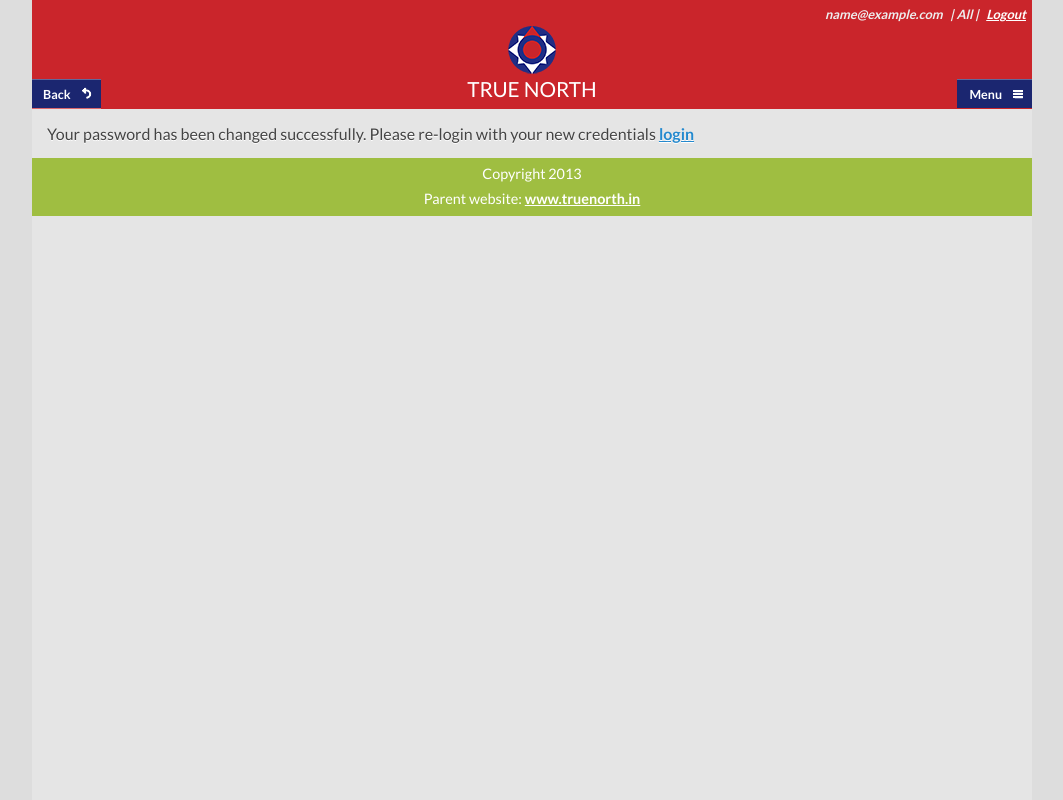
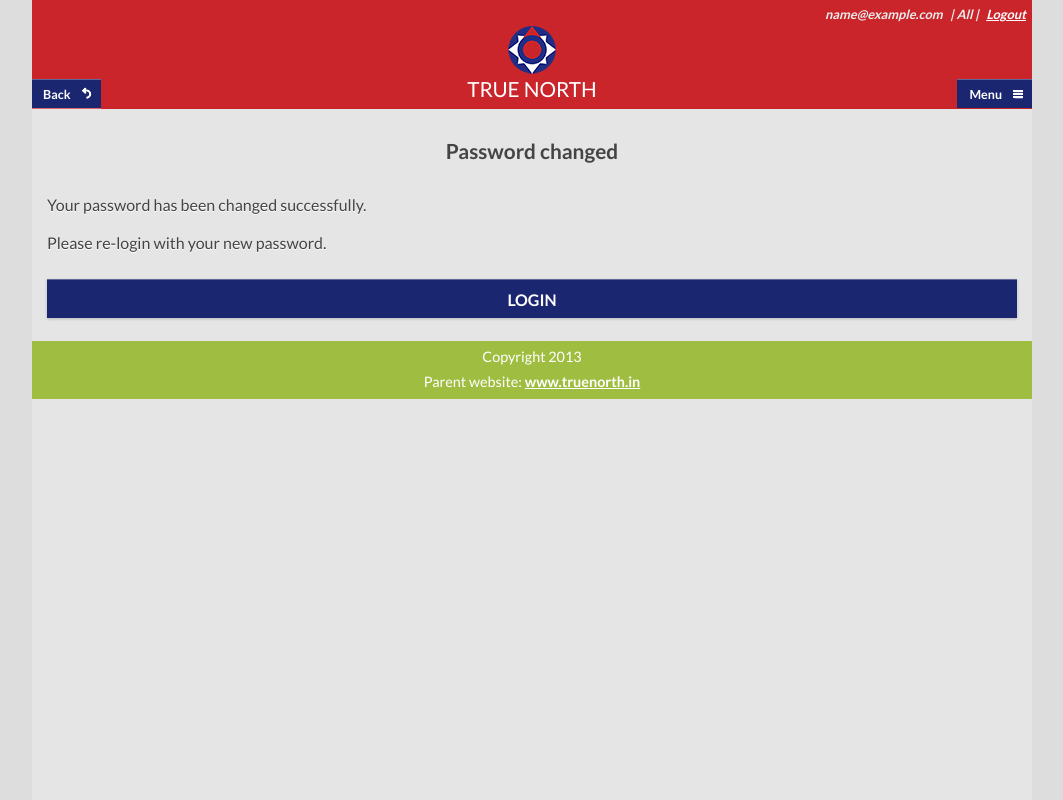
Before and after one commit to batpad/truenorth, a Django app: a page that uses templates/registration/password_change_done.html in a window 1280 px wide. Shown: the whole page, without its empty margins (108-1171 px from the left). Run offline with Django 3.2, Linux system fonts and the light colour scheme; the visitor is signed in with stand-in values (Sample User, id 1); some libraries are stand-ins or nearby versions.

Commit message:
changes to placeholders and password templates

```diff
--- a/static/css/main.css
+++ b/static/css/main.css
@@ -218,6 +218,11 @@
     text-shadow: none;
 }
 
+#username-login:-webkit-autofill, #username-login:-webkit-autofill:focus, #username-password:-webkit-autofill, #username-password:-webkit-autofill:focus  {
+	-webkit-box-shadow: 0 0 0 50px white inset;
+	box-shadow: 0 0 0 50px white inset;
+} /* to prevent chrome yellow background for inputs that it autofills  */
+
 .listWhiteGradient li {
     padding: 4px 18px;
     cursor: default;
@@ -227,13 +232,6 @@
 	background-image: linear-gradient( #f9f9f9, #eee);
 }
 
-/* .listWhiteGradient li:hover, .listWhiteGradient li:active {
-    background: #eee;
-    background-image: -webkit-gradient(linear, left top, left bottom, from( #f0f0f0), to( #ddd));
-    background-image: -webkit-linear-gradient( #f0f0f0, #ddd);
-    background-image: linear-gradient( #f0f0f0, #ddd);
-}
- */
 .listWhiteGradient li p {
     line-height: 1.4;
     font-size: 90%;
@@ -326,10 +324,6 @@
     color: #777;
 }
 
-.ui-btn-icon-notext .ui-btn-inner .ui-icon {
-    /* margin: 2px 1px 2px 2px; */
-}
-
 .ui-btn-up-e, .ui-btn-hover-e, .ui-btn-hover-e:hover, .ui-btn-active, .ui-btn-hover-e:visited, .ui-header .ui-btn {
     color: #fff;
     text-shadow: none;
@@ -374,10 +368,14 @@
     background: #335cba;
 }
 
+#loginScreen .white {
+	color: #fff;
+}
+
 /* end buttons and icons */
 
+
 /* popup */
-
 
 .ui-popup .ui-btn {
     text-transform: uppercase;
@@ -421,12 +419,6 @@
     position: fixed; /* changed to allow overlay to span full height  */
 }
 
-/* #studentAttPopup {
-    width: 90%;
-    left: 5%;
-    right: 5%;
-}
- */
 /* end popup */
 
 
@@ -441,10 +433,6 @@
     padding: 0.3em 15px;
 }
 
-/* .dateCalendar {
-    width: 60%;
-}
- */
 .dateAttendanceUl h2 {
     padding-bottom: 10px;
 }
--- a/templates/attendance_tutors.html
+++ b/templates/attendance_tutors.html
@@ -16,7 +16,7 @@
 
         <br><br>
 
-        <ul data-role="listview" data-split-icon="gear" data-split-theme="d" data-inset="true" data-filter="true" data-filter-placeholder="Type Sanjukta, Nirmala or Godfrey here" class="dateAttendanceUl listWhiteGradient">
+        <ul data-role="listview" data-split-icon="gear" data-split-theme="d" data-inset="true" data-filter="true" data-filter-placeholder="Type a tutor's name to filter the list" class="dateAttendanceUl listWhiteGradient">
 	  {% for tutor in tutors %}
 	  <li data-icon="false" data-id="{{ tutor.tutor.user.id }}">
                 <div class="floatLeft">
--- a/templates/registration/password_change_done.html
+++ b/templates/registration/password_change_done.html
@@ -1,6 +1,11 @@
 {% extends "base.html" %}
 {% block content %}
-    Your password has been changed successfully. Please re-login with your new credentials
-    <a href="/login/">login </a>
+    <h3 class="center headingContent">Password changed</h3>
+
+    <p>Your password has been changed successfully.</p>
+    <br>
+    <p>Please re-login with your new password.</p>
+    <br>
+    <a href="/login/" data-role="button" data-theme="e" class="white">LOGIN </a>
 
 {% endblock %}
--- a/templates/registration/password_change_form.html
+++ b/templates/registration/password_change_form.html
@@ -2,9 +2,11 @@
 {% block title %}Change Registration{% endblock %}
 {% block head %}Change Registration{% endblock %}
 {% block content %}
+    <h3 class="center headingContent">Change your password here</h3>
+
     <form method="post" action=".">
         {{form.as_p}}
-        <input type="submit" value="Change" />
+        <input type="submit" value="CHANGE" data-theme="e" />
         {% csrf_token %}
     </form>
 {% endblock %}
--- a/templates/view_attendance.html
+++ b/templates/view_attendance.html
@@ -16,7 +16,7 @@
 
         <br><br>
 
-        <ul data-role="listview" data-split-icon="gear" data-split-theme="d" data-inset="true" data-filter="true" data-filter-placeholder="Type student name here" class="dateAttendanceUl listWhiteGradient">
+        <ul data-role="listview" data-split-icon="gear" data-split-theme="d" data-inset="true" data-filter="true" data-filter-placeholder="Type a student's name to filter the list" class="dateAttendanceUl listWhiteGradient">
 	  {% for student in students %}
 	  <li data-icon="false" data-id="{{ student.student.user.id }}">
                 <div class="floatLeft">
--- a/templates/view_profile_staff.html
+++ b/templates/view_profile_staff.html
@@ -17,7 +17,7 @@
 
         <br>
 
-        <ul data-role="listview" data-inset="true" data-theme="c" data-filter="true" data-filter-placeholder="Type a staff member's name to narrow down the list" class="listWhiteGradient">
+        <ul data-role="listview" data-inset="true" data-theme="c" data-filter="true" data-filter-placeholder="Type a staff member's name to filter the list" class="listWhiteGradient">
 	  {% for astaff in staff  %}
             <li data-icon="false">
                 <div class="floatLeft">
--- a/templates/view_profile_students.html
+++ b/templates/view_profile_students.html
@@ -16,7 +16,7 @@
 
         <br>
 
-        <ul data-role="listview" data-inset="true" data-theme="c" data-filter="true" data-filter-placeholder="Type a staff member's name to narrow down the list" class="listWhiteGradient">
+        <ul data-role="listview" data-inset="true" data-theme="c" data-filter="true" data-filter-placeholder="Type a student's name to filter the list" class="listWhiteGradient">
 	  {% for student in students  %}
             <li data-icon="false">
                 <div class="floatLeft">
--- a/templates/view_profile_tutor.html
+++ b/templates/view_profile_tutor.html
@@ -17,7 +17,7 @@
 
         <br>
 
-        <ul data-role="listview" data-inset="true" data-theme="c" data-filter="true" data-filter-placeholder="Type a staff member's name to narrow down the list" class="listWhiteGradient">
+        <ul data-role="listview" data-inset="true" data-theme="c" data-filter="true" data-filter-placeholder="Type a tutor's name to filter the list" class="listWhiteGradient">
 	  {% for tutor in tutors  %}
             <li data-icon="false">
                 <div class="floatLeft">
```
Also changed, not shown: 1 other file.
